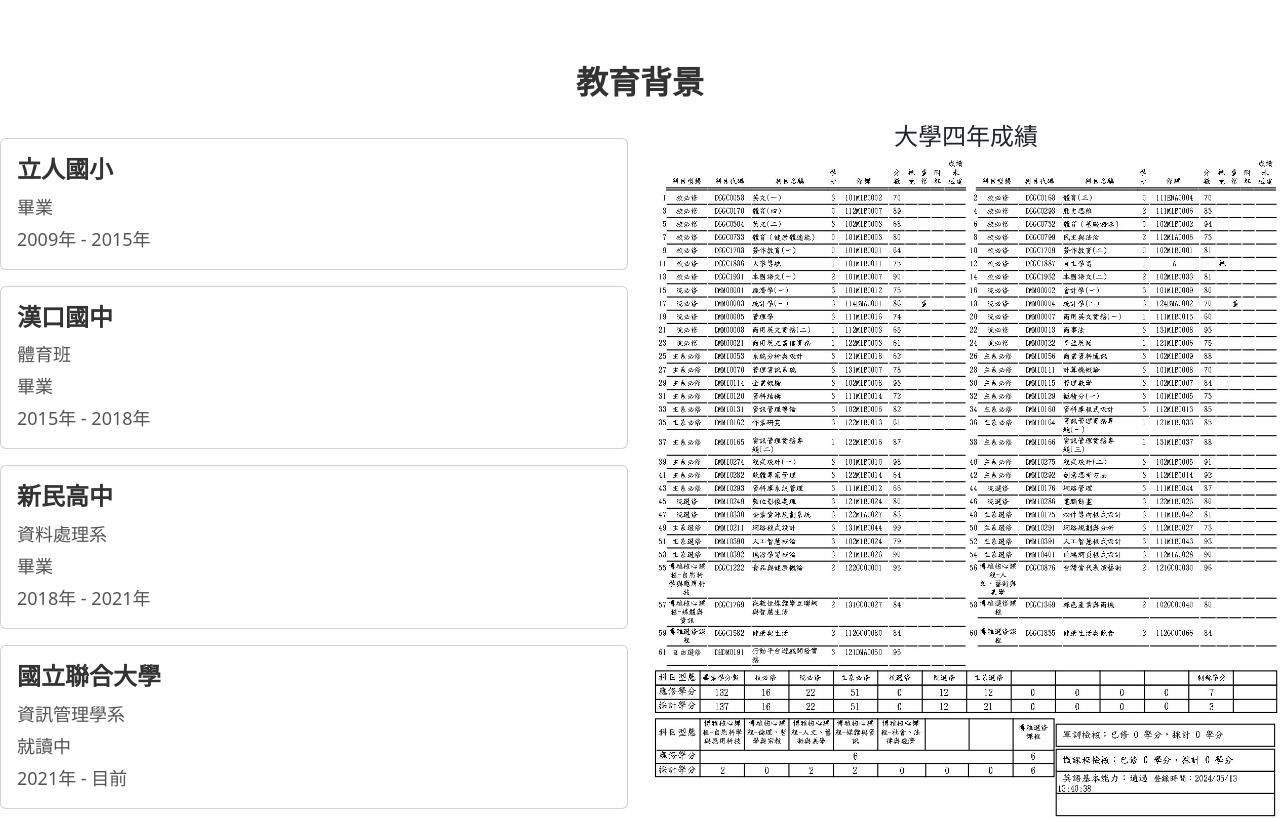
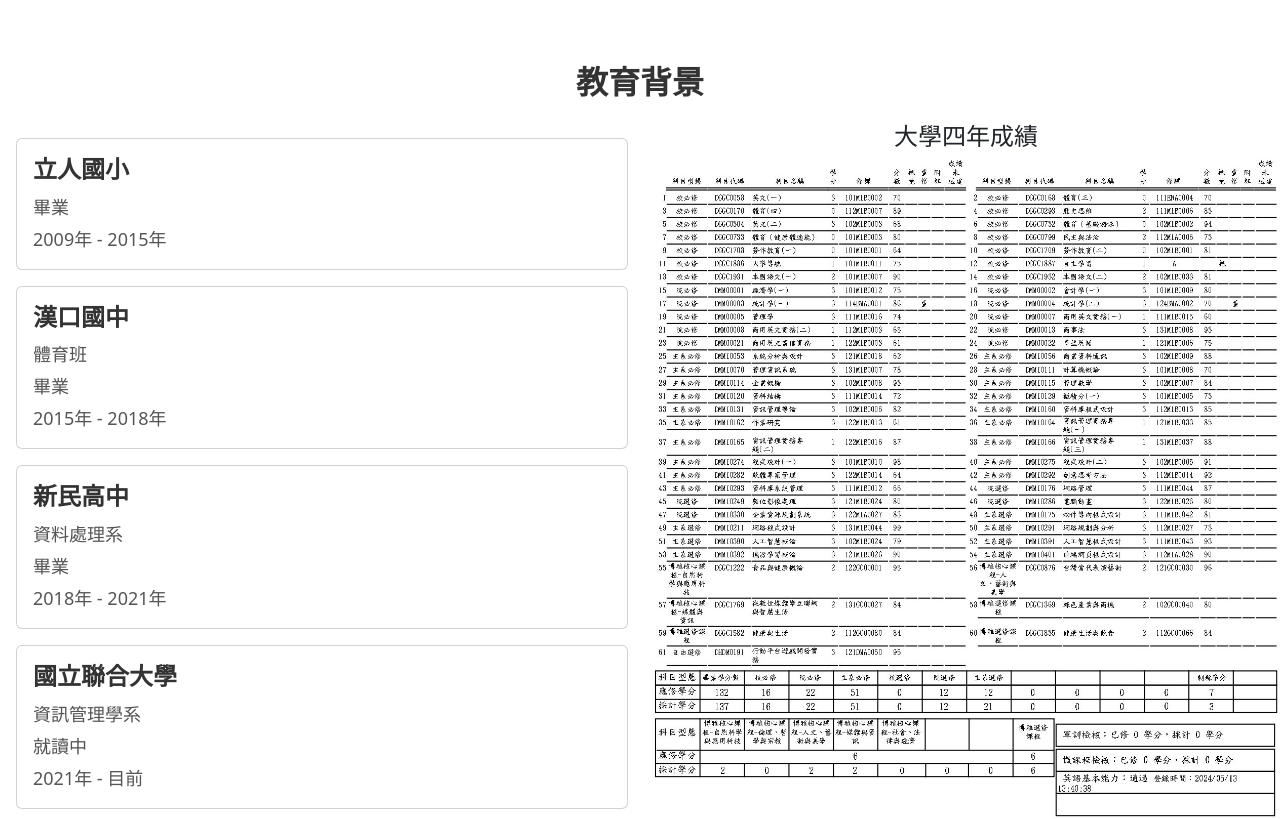
Before and after one commit to WuReallyLeft/Curriculum-Vitae, a plain HTML site: page index.html in a window 1280 px wide. Shown: the part 720-1539 px from the top of the page. Drawn offline with nearby package versions, Linux system fonts and the light colour scheme.

Commit message:
修改教育背景卡片位置

```diff
--- a/index.html
+++ b/index.html
@@ -80,7 +80,7 @@
 
         <div class="row">
             <div class="col-md-6">
-                <div class="card my-3">
+                <div class="card my-3 ms-3">
                     <div class="card-body">
                         <h5 class="card-title">立人國小</h5>
                         <p class="card-text">畢業</p>
@@ -88,7 +88,7 @@
                     </div>
                 </div>
 
-                <div class="card my-3">
+                <div class="card my-3 ms-3">
                     <div class="card-body">
                         <h5 class="card-title">漢口國中</h5>
                         <p class="card-text">體育班</p>
@@ -97,7 +97,7 @@
                     </div>
                 </div>
 
-                <div class="card my-3">
+                <div class="card my-3 ms-3">
                     <div class="card-body">
                         <h5 class="card-title">新民高中</h5>
                         <p class="card-text">資料處理系</p>
@@ -106,7 +106,7 @@
                     </div>
                 </div>
 
-                <div class="card my-3">
+                <div class="card my-3 ms-3">
                     <div class="card-body">
                         <h5 class="card-title">國立聯合大學</h5>
                         <p class="card-text">資訊管理學系</p>
```
